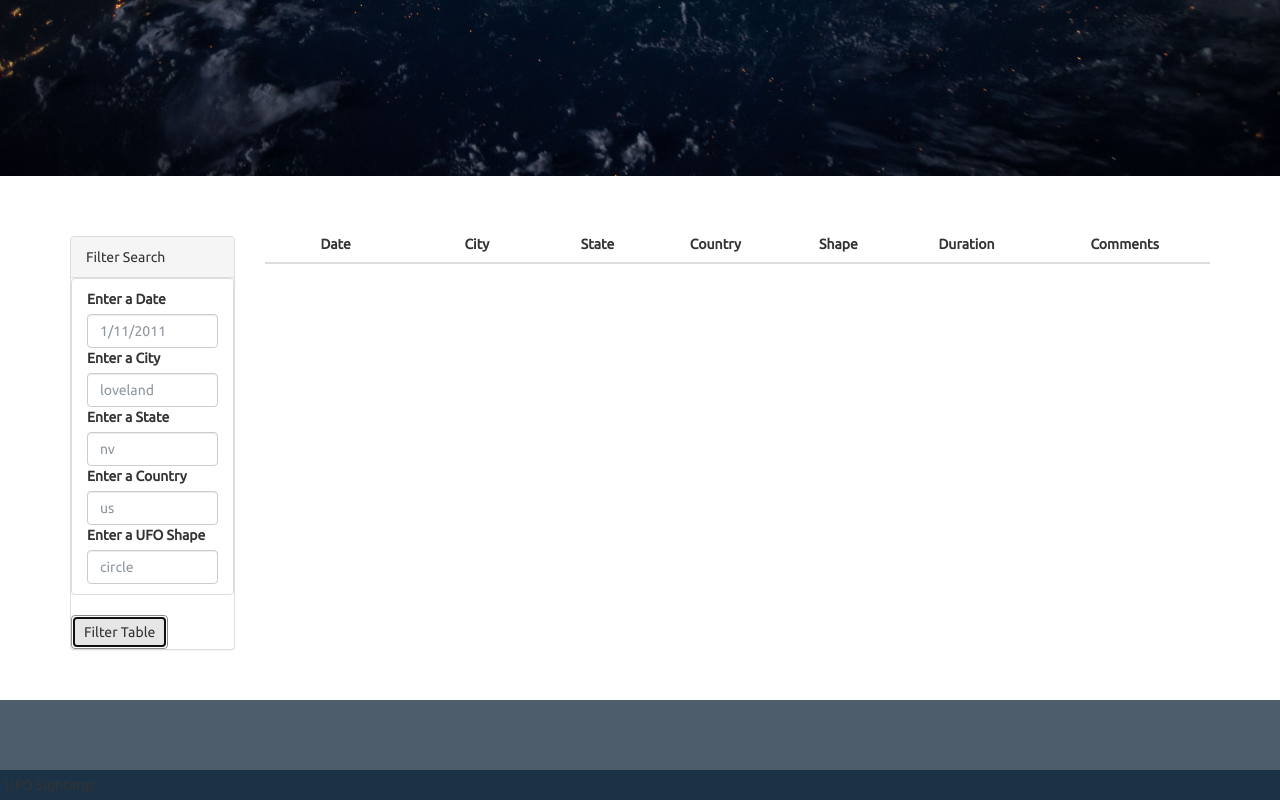
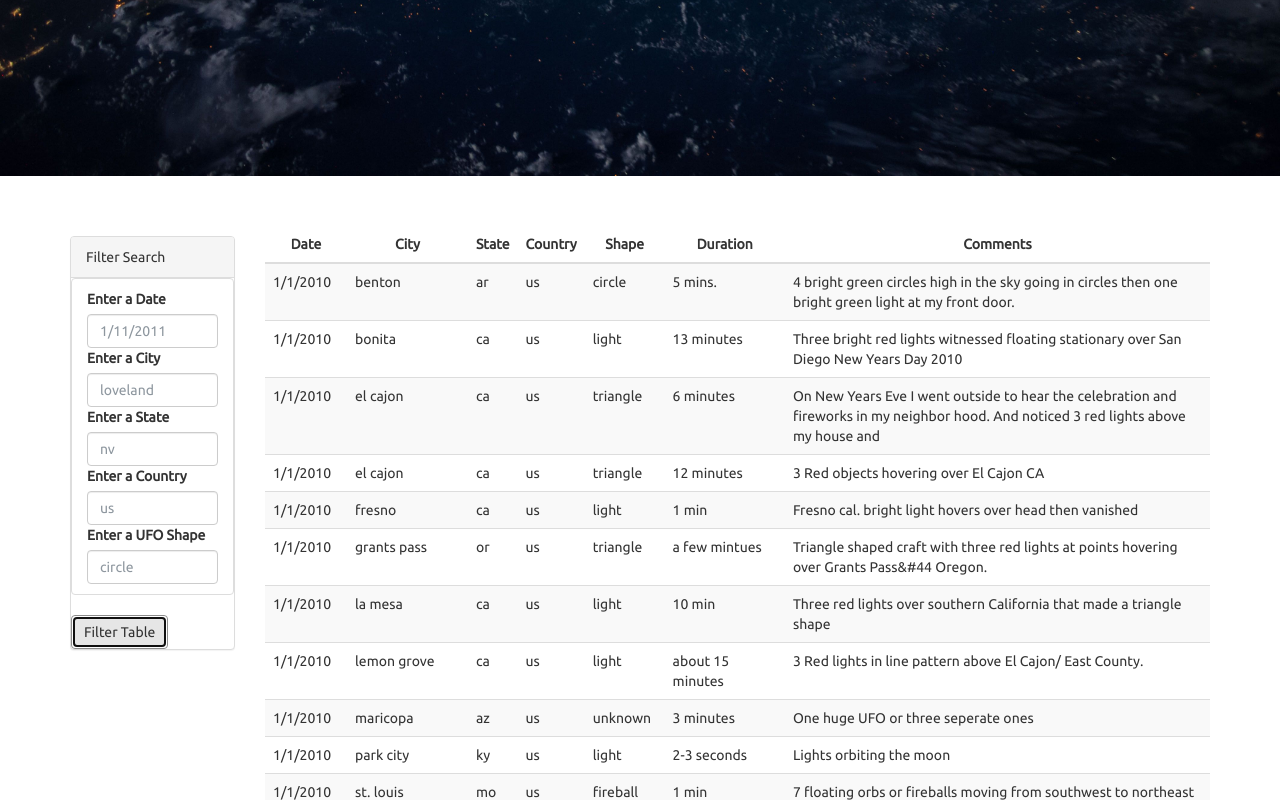
Before and after one commit to andersonmalloryk/javascript-challenge, a plain HTML site: page UFO-level-2/index.html in a window 1280 px wide. Both pictures are taken after a click on the button "Filter Table". Shown: the part 436-1236 px from the top of the page. Drawn offline with nearby package versions, Linux system fonts and the light colour scheme.

Commit message:
filtering works and resets

```diff
--- a/UFO-level-2/index.html
+++ b/UFO-level-2/index.html
@@ -69,7 +69,7 @@
                   <th class="table-head">Comments</th>
                 </tr>
               </thead>
-              <tbody></tbody>
+              <tbody id="ufo-data"></tbody>
             </table>
           </div>
         </div>
--- a/UFO-level-2/static/js/app.js
+++ b/UFO-level-2/static/js/app.js
@@ -16,10 +16,14 @@ filter_button.on("click", runEnter);
 // Create a function to run both events
 function runEnter() {
 
+    // clear HTML to clear the table body
+    document.getElementById("ufo-data" ).innerHTML = "";
+
+    // prevent default
     d3.event.preventDefault();
 
     var dateInput = d3.select("#datetime");
-    var dateValue = dateInput.property("value");
+    dateValue = dateInput.property("value");
     console.log(dateValue);
 
     var cityInput = d3.select("#city");
@@ -38,15 +42,25 @@ function runEnter() {
     var shapeValue = shapeInput.property("value");
     console.log(shapeValue);
 
-    if (dateValue != null){
-        var filteredData = tableData.filter(date => date.datetime === dateValue);
+    // set up the filtered data so it refreshes when you change out input values
+    var filteredData = tableData
+
+    if (dateValue){
+        filteredData = filteredData.filter(date => date.datetime === dateValue);
     }
-    else {
-        filterData = tableData;
+    if (cityValue){
+        filteredData =filteredData.filter(city => city.city === cityValue);
+    }
+    if (stateValue){
+        filteredData =filteredData.filter(state => state.state === stateValue)
+    }
+    if (countryValue){
+        filteredData =filteredData.filter(country => country.country === countryValue)
     }
 
-        // date => date.datetime === dateValue);
-    // .filter(city => city.city === cityValue).filter(state => state.state === stateValue).filter(country => country.country === countryValue).filter(shape => shape.shape === shapeValue);
+    if (shapeValue){
+        filteredData =filteredData.filter(shape => shape.shape === shapeValue);
+    }
 
     console.log(filteredData)
 
```
